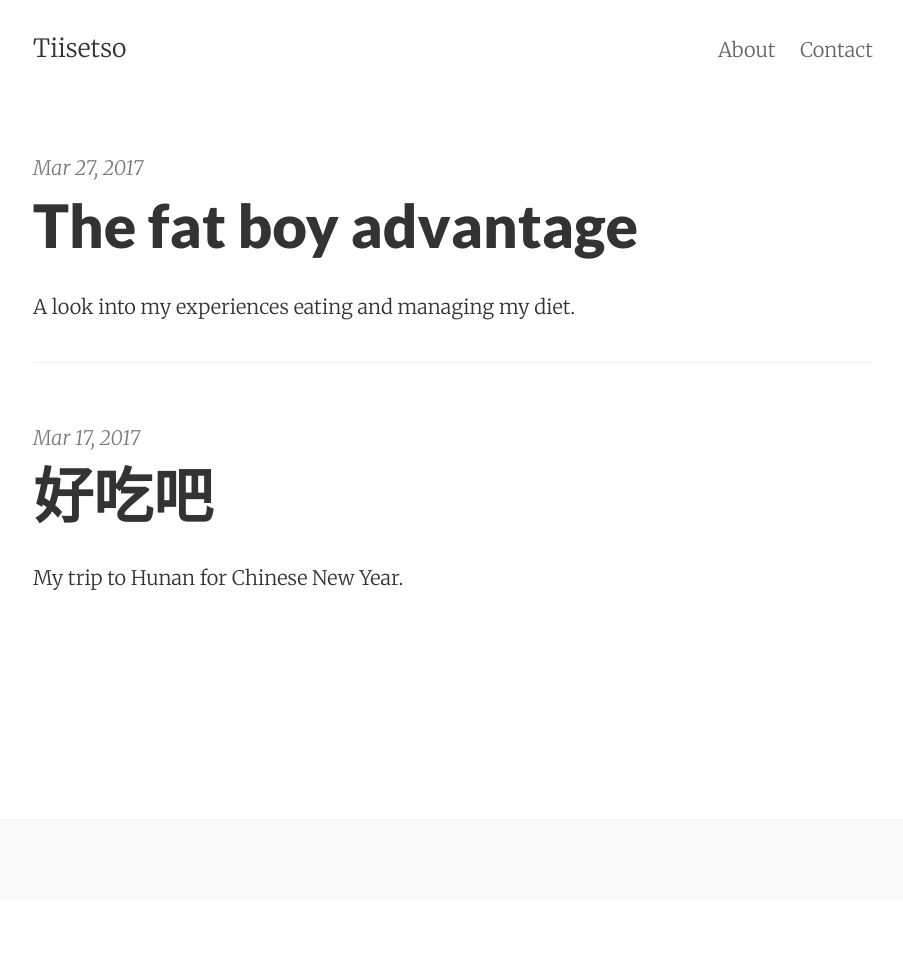
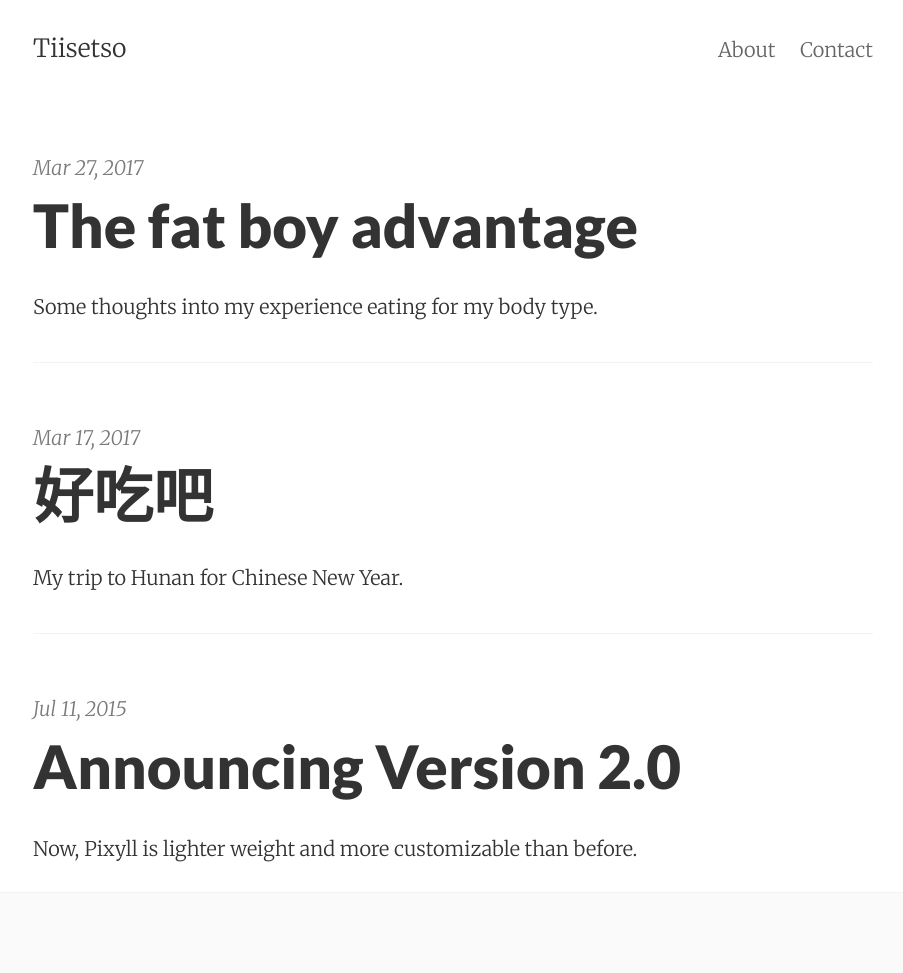
Before and after one commit to Tiisetso/tiisetso.github.io, a Jekyll site: the page built from index.html, in a window 1280 px wide. Shown: the whole page, without its empty margins (187-1090 px from the left). Built offline with Jekyll 4.4.1, drawn with Linux system fonts in a browser that asks for light colours; the list of posts is cut into pages by our own code; before the commit the page ends 900 px from its top, so only the background shows below that.

Commit message:
Trying to post.

```diff
--- a/_posts/2017-03-27-The-fat-boy-advantage.md
+++ b/_posts/2017-03-27-The-fat-boy-advantage.md
@@ -2,7 +2,7 @@
 layout:     post
 title:      The fat boy advantage
 date:       2017-03-27 23:00:00
-summary:    A look into my experiences eating and managing my diet.
+summary:    Some thoughts into my experience eating for my body type.
 categories: health
 ---
 It’s taken me over a decade to understand my body. I used to hate it. It gained fat easily, too easily. Most would point to my ability to consume vast quantities of food like a human black hole. Also, I eat quickly. Doesn’t feel fast for me nor do I try to finish before everyone but I at any given table I am and could easily finish two plates twice the size of the first plate most are only halfway through.
```
Also changed, not shown: _posts/2015-07-11-announcing-pixyll-version-2.md (renamed from _drafts/2015-07-11-announcing-pixyll-version-2.md).
